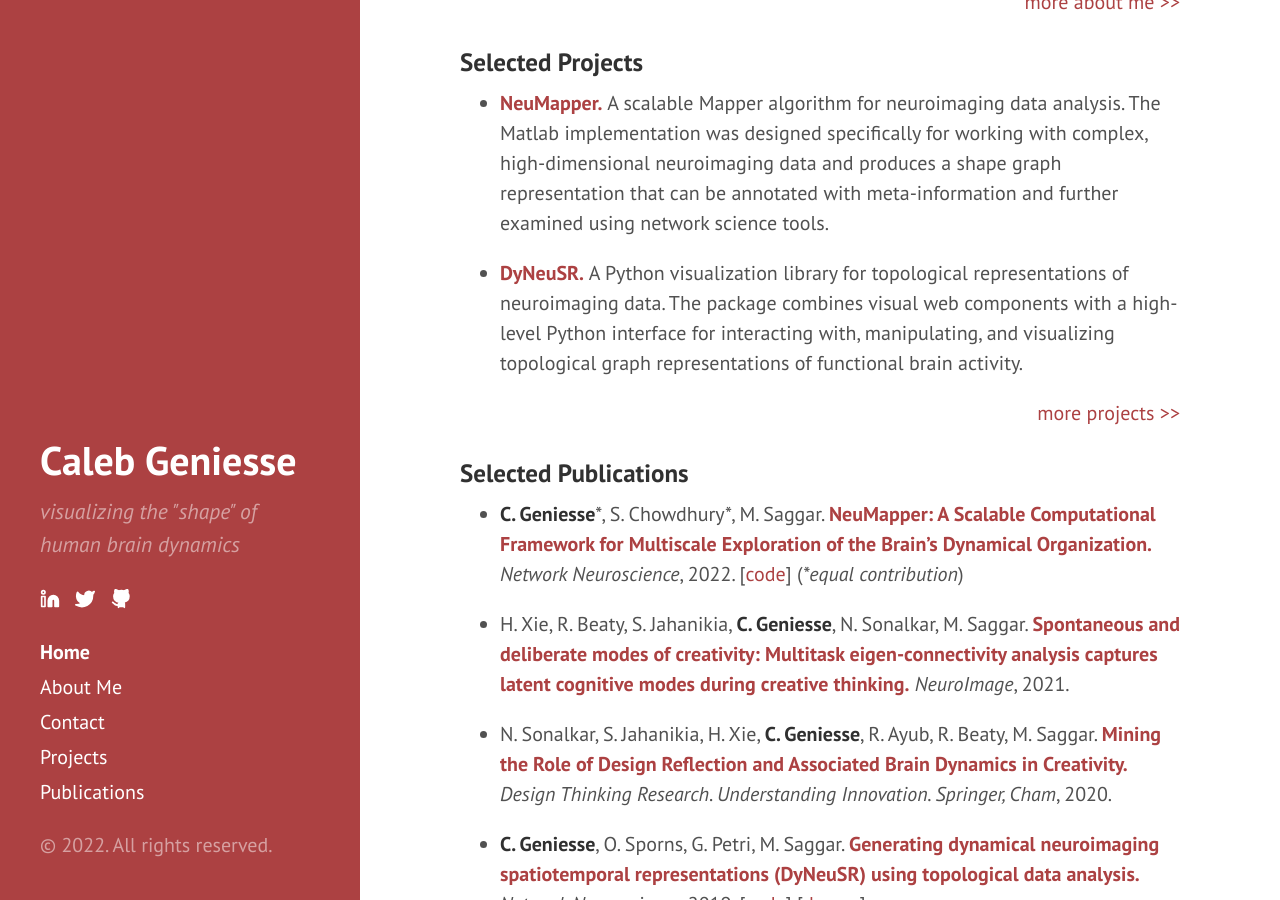
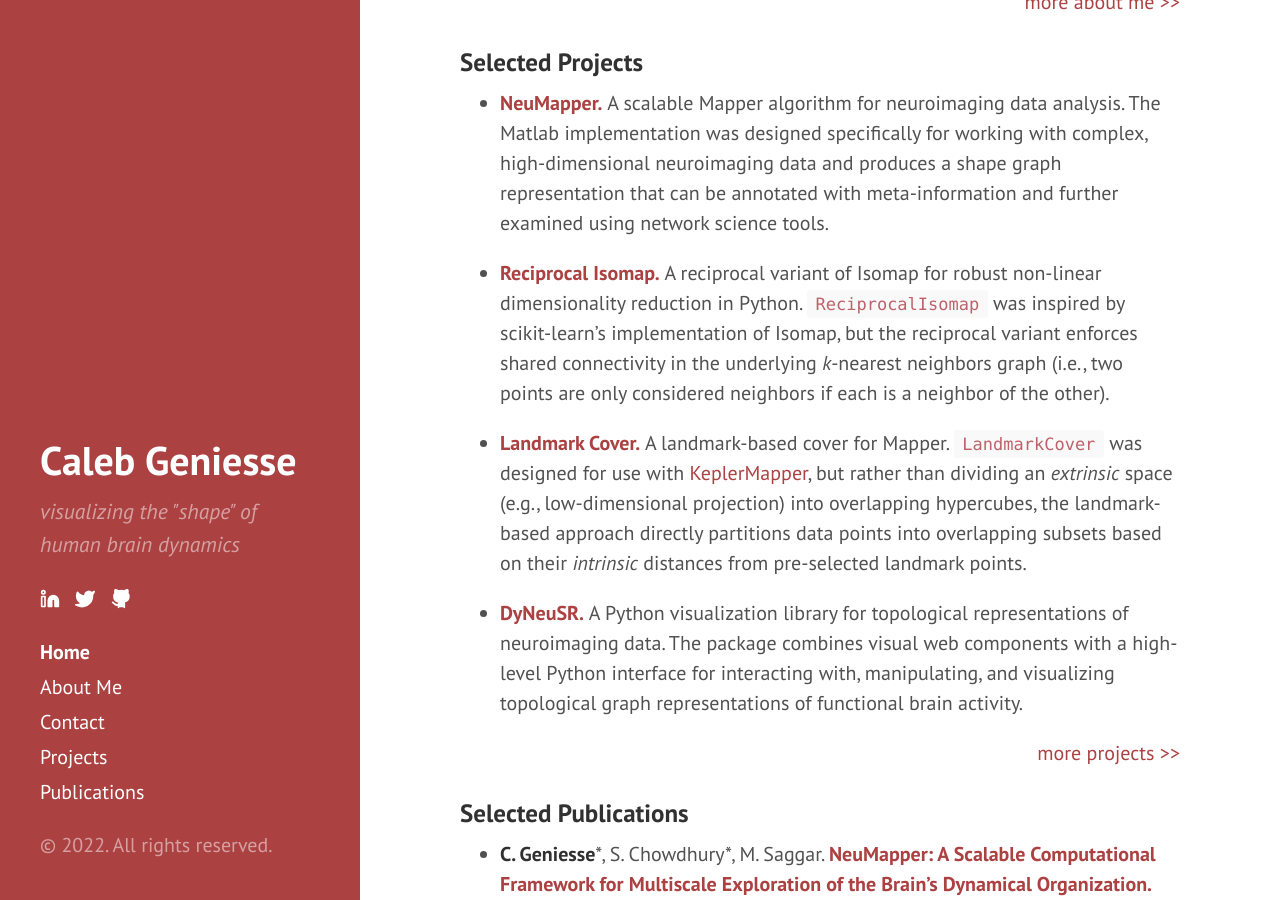
Before and after one commit to calebgeniesse/calebgeniesse.github.io, a Jekyll site: the page built from index.md, in a window 1280 px wide and 900 px high, scrolled down 350 px. Built offline with Jekyll 4.4.1, drawn with Linux system fonts in a browser that asks for light colours; our own code applies the rules of GitHub Pages for plain Markdown files.

Commit message:
Update index.md

```diff
--- a/index.md
+++ b/index.md
@@ -16,6 +16,10 @@
 ### Selected Projects
 
 - **[NeuMapper.](https://braindynamicslab.github.io/neumapper/)**&nbsp;A scalable Mapper algorithm for neuroimaging data analysis. The Matlab implementation was designed specifically for working with complex, high-dimensional neuroimaging data and produces a shape graph representation that can be annotated with meta-information and further examined using network science tools.
+
+- **[Reciprocal Isomap.](https://github.com/calebgeniesse/reciprocal_isomap)**&nbsp;A reciprocal variant of Isomap for robust non-linear dimensionality reduction in Python. `ReciprocalIsomap` was inspired by scikit-learn's implementation of Isomap, but the reciprocal variant enforces shared connectivity in the underlying *k*-nearest neighbors graph (i.e., two points are only considered neighbors if each is a neighbor of the other).
+
+- **[Landmark Cover.](https://github.com/calebgeniesse/landmark_cover)**&nbsp;A landmark-based cover for Mapper. `LandmarkCover` was designed for use with [KeplerMapper](https://kepler-mapper.scikit-tda.org/en/latest/), but rather than dividing an *extrinsic* space (e.g., low-dimensional projection) into overlapping hypercubes, the landmark-based approach directly partitions data points into overlapping subsets based on their *intrinsic* distances from pre-selected landmark points.
 
 - **[DyNeuSR.](https://braindynamicslab.github.io/dyneusr/)**&nbsp;A Python visualization library for topological representations of neuroimaging data. The package combines visual web components with a high-level Python interface for interacting with, manipulating, and visualizing topological graph representations of functional brain activity.
 
```
